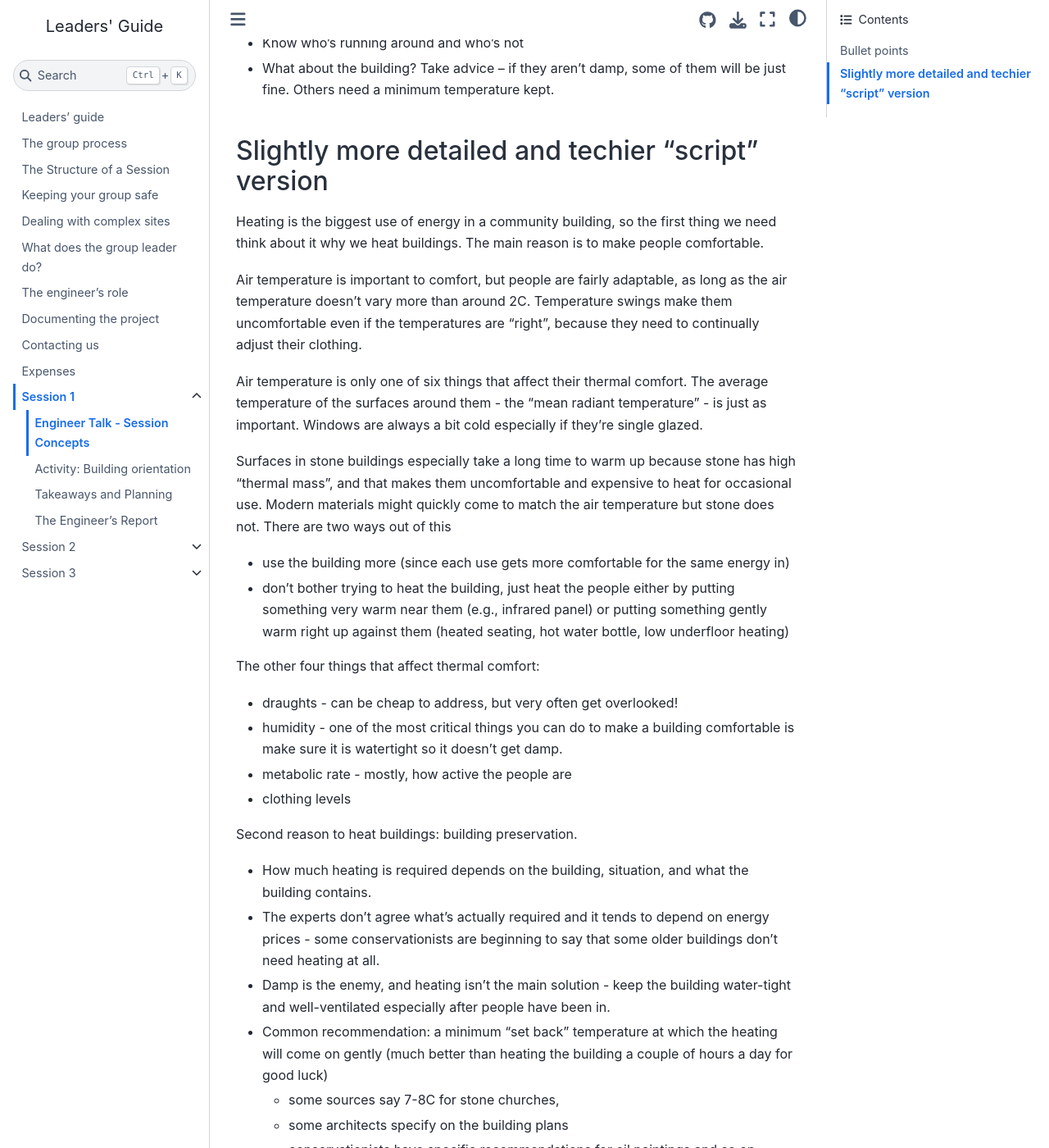
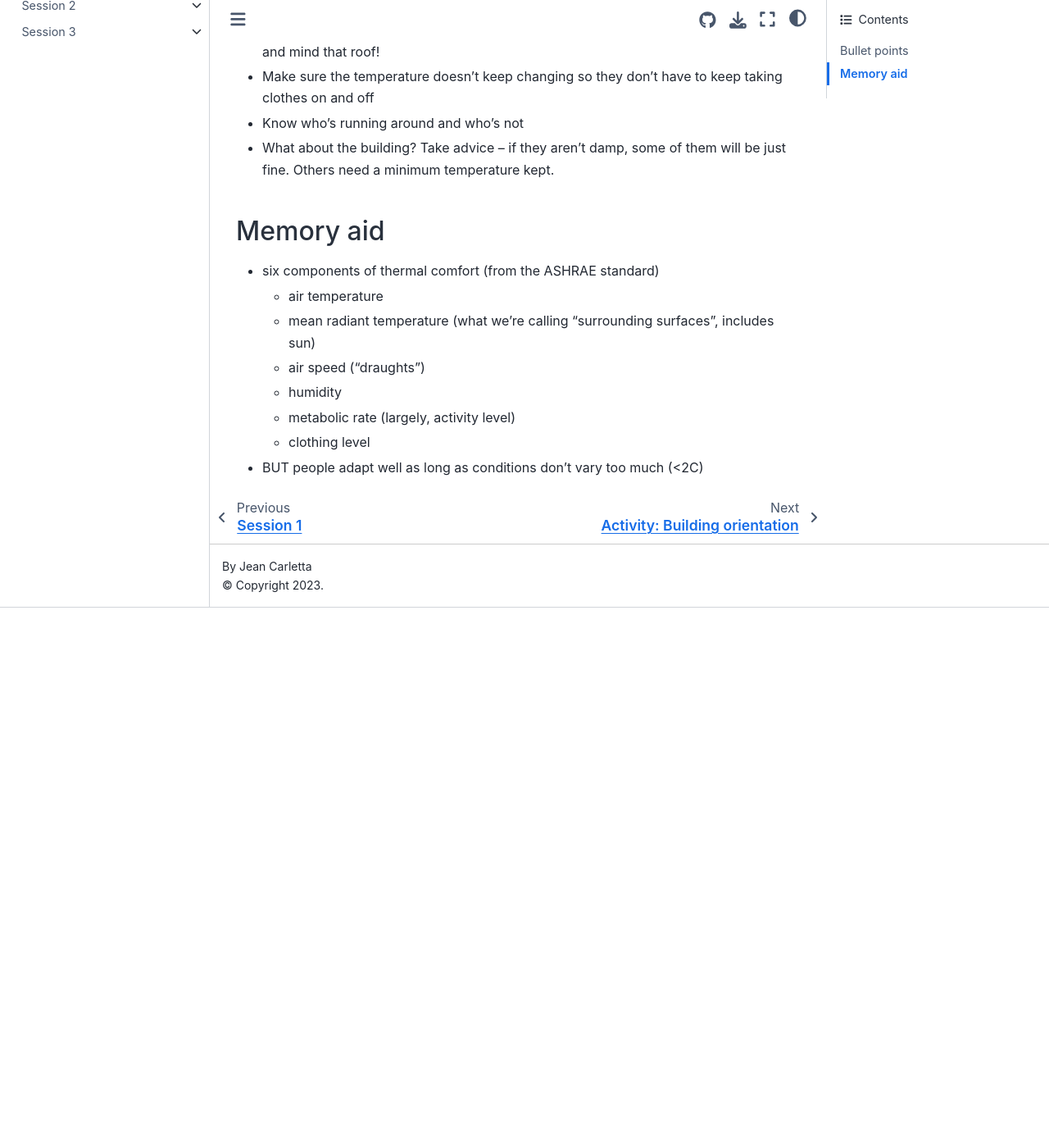
Before and after one commit to JeanCarletta/HeatHack-Leaders-Guide, a Jupyter Book: the page built from session1/details/session-concepts.md, in a window 1280 px wide and 1400 px high, scrolled down 893 px. Shown: the whole window at 82% size. Built offline with Jupyter Book 1.0.4 settings and Sphinx 7.4.7 and the Sphinx Book theme 1.1.4, drawn with Linux system fonts in a browser that asks for light colours; after the commit the page ends 1634 px from its top, so only the background shows below that; some of the changed text lies outside the part shown.

Commit message:
bullet point version of session 1 talk, some clarity about session 2 and 3 talks

```diff
--- a/session1/details/session-concepts.md
+++ b/session1/details/session-concepts.md
@@ -1,8 +1,10 @@
 # Engineer Talk - Session Concepts
 
-This week's engineer talk lays out some basic concepts that it is important for the group to understand, because they affect which of two major paths a community building might take in future.  The talk is about why we heat buildings, and especially, what makes people feel comfortable.
+This week's engineer talk lays out some basic concepts that it is important for the group to understand, because they affect which of two major paths a community building might take in future.  The talk is about why we heat buildings, and especially, what makes people feel comfortable.  After a discussion with our first set of engineers, we provide simple bullet points for the talk, a memory aid list of the six elements of thermal comfort, and a few details that could be useful.
 
-At the first training session for engineers, we will be showing a couple of ways we could support them giving these talks and ask them what exactly they want us to provide so that they'll feel comfortable with this.
+If you would like more support than this, please ask - we'll be happy to provide what you need.  We can write up just a bit more further information with technical links as required, for instance, see
+
+- [HeatHack Reading Materials - Thermal Comfort](https://jeancarletta.github.io/HeatHack-Sessions/thermal-comfort/thermal-comfort.html)
 
 ## Bullet points
 
@@ -34,8 +36,23 @@
 
 - What about the building?  Take advice – if they aren’t damp, some of them will be just fine.  Others need a minimum temperature kept.
 
+## Memory aid
 
-## Slightly more detailed and techier "script" version
+- six components of thermal comfort (from the ASHRAE standard)
+
+  - air temperature
+  - mean radiant temperature (what we're calling "surrounding surfaces", includes sun)
+  - air speed ("draughts")
+  - humidity
+  - metabolic rate (largely, activity level)
+  - clothing level
+
+- BUT people adapt well as long as conditions don't vary too much (<2C)
+
+
+
+<!-- unwanted, if anyone wants it later, check it over first
+## Slightly more detailed and techier "script" version -
 
 Heating is the biggest use of energy in a community building, so the first thing we need think about it why we heat buildings.  The main reason is to make people comfortable.
 
```
Also changed, not shown: session2/details/session-concepts.md (+3 -0 lines), session3/details/session-concepts.md (+1 -1 lines).
